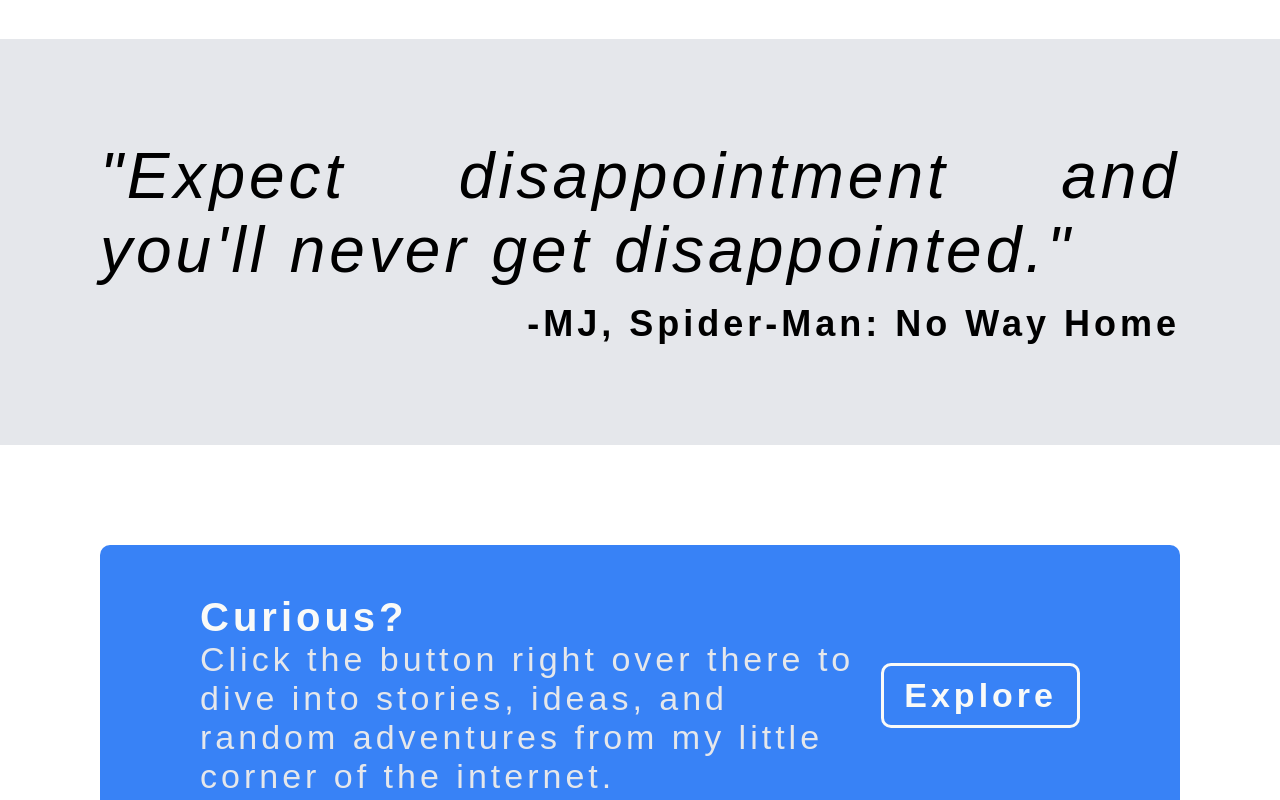
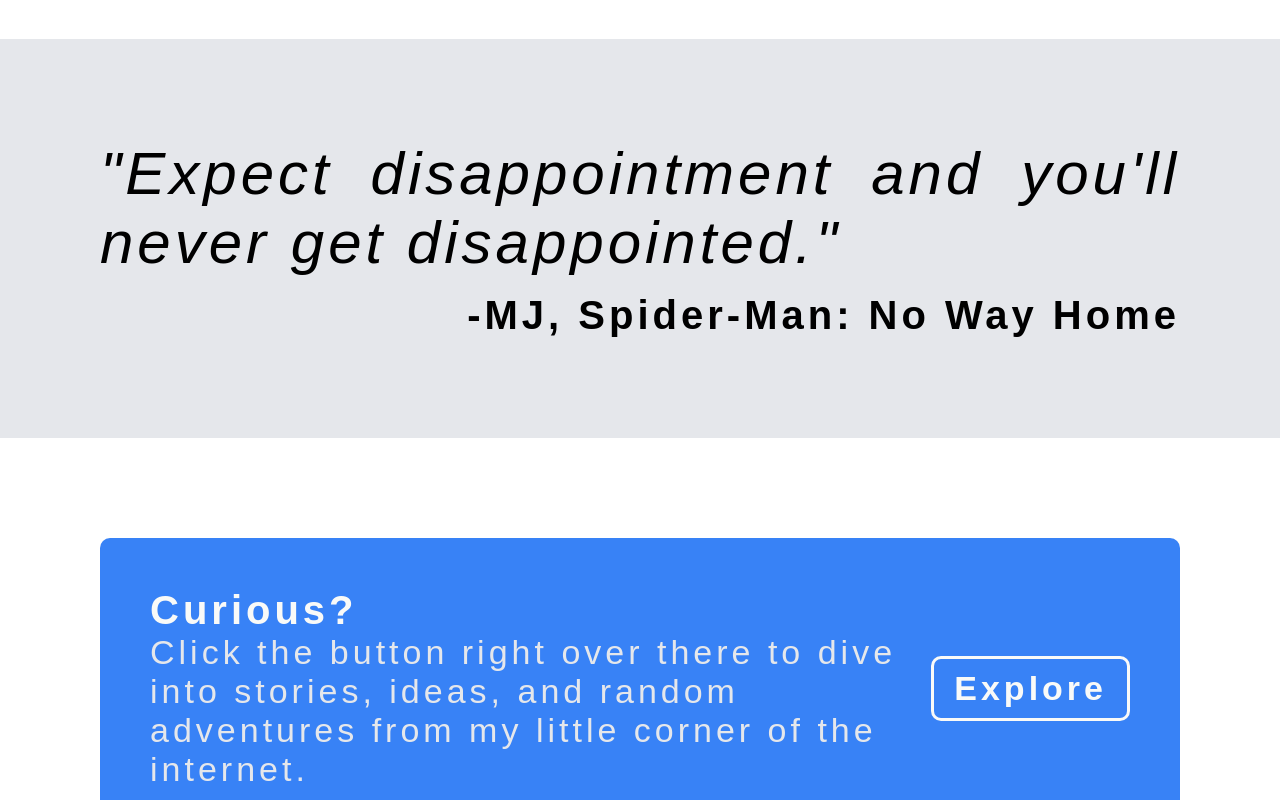
Before and after one commit to soumyadipx11/curious-corner, a plain HTML site: page index.html in a window 1280 px wide. Shown: the part 1600-2400 px from the top of the page. Drawn offline with Linux system fonts and the light colour scheme; a web font is replaced by a local one.

Commit message:
Minor changes

```diff
--- a/index.html
+++ b/index.html
@@ -2,7 +2,7 @@
 <html lang="en">
 <head>
     <meta charset="UTF-8">
-    <title>Landing Page</title>
+    <title>CURIOUS CORNER</title>
     <link rel="stylesheet" href="style.css">
 </head>
 <body>
--- a/style.css
+++ b/style.css
@@ -167,15 +167,16 @@ button {
 }
 
 .quote {
-    font-size: 64px;
-    font-style: italic;font-weight: 300;
+    font-size: 60px;
+    font-style: italic;
+    font-weight: 400;
     text-align: justify;
 }
 
 .quote-author {
     text-align: end;
-    font-size: 36px;
-    font-weight: 700;
+    font-size: 40px;
+    font-weight: 900;
 }
 
 .cta-container {
@@ -183,7 +184,7 @@ button {
     background-color: #3882F6;
     border-radius: 10px;
     margin: 100px 100px;
-    padding: 50px 100px;
+    padding: 50px;
     gap: 16px;
     justify-content: center;
     align-items: center;
```
